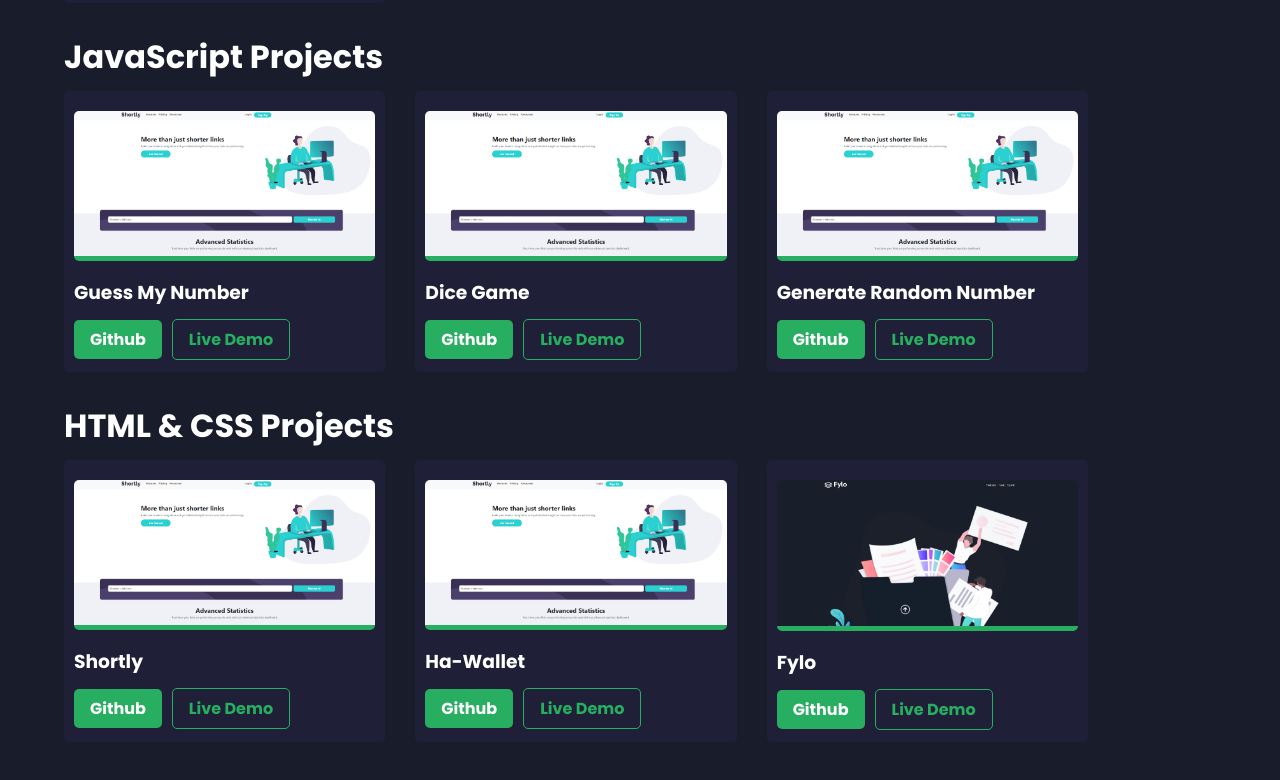
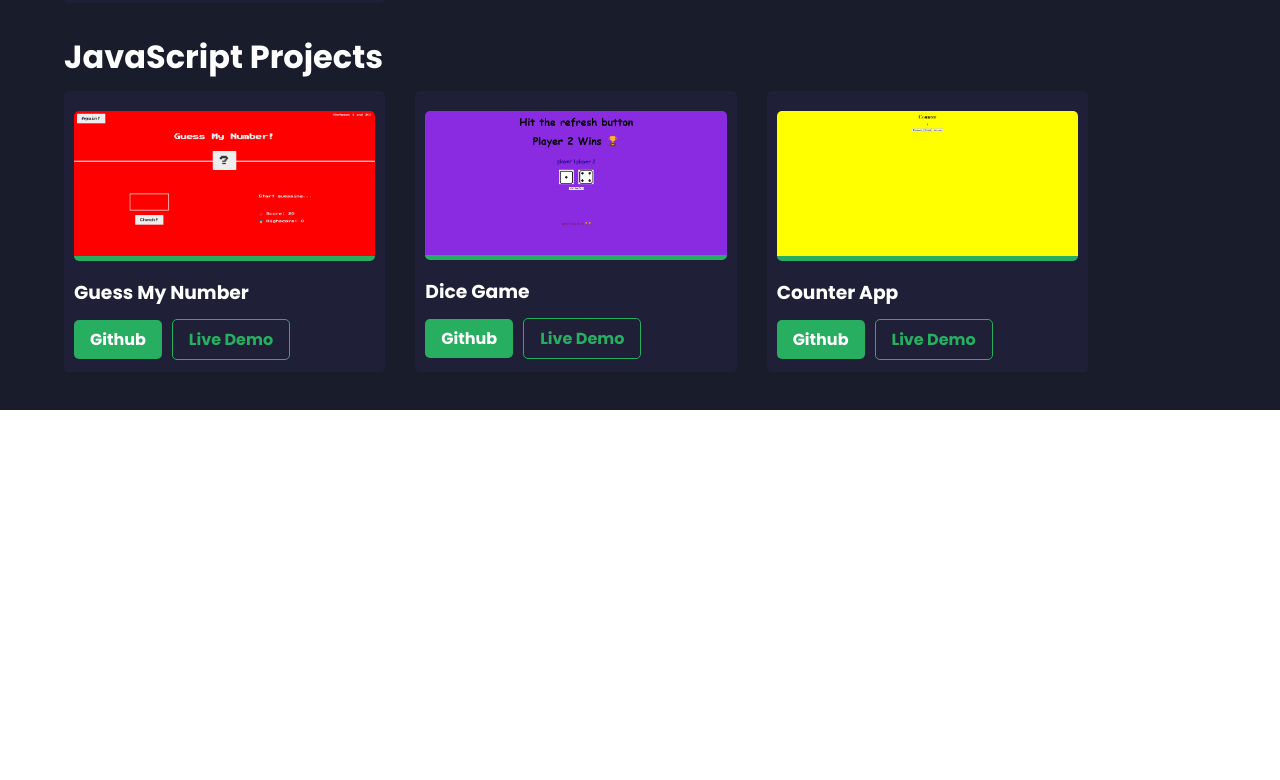
Before and after one commit to ObodoakorDavid/PortfolioMain, a React (Create React App) app: page /portfolio in a window 1280 px wide. Shown: the part 1134-1914 px from the top of the page. After the commit the page ends 1544 px from the top, so only its background shows below. Built offline with nearby package versions, Linux system fonts and the light colour scheme.

Commit message:
made a few changes

```diff
--- a/src/Components/About/About.css
+++ b/src/Components/About/About.css
@@ -46,13 +46,13 @@
 }
 
 .html {
+  width: 90%;
+}
+.css {
   width: 80%;
 }
-.css {
+.javascript {
   width: 70%;
-}
-.javascript {
-  width: 80%;
 }
 .react {
   width: 70%;
--- a/src/Components/About/About.js
+++ b/src/Components/About/About.js
@@ -47,7 +47,7 @@ const About = () => {
         <div className="progress">
           <p>HTML5</p>
           <div>
-            <p>80%</p>
+            <p>90%</p>
             <div className="progress-inner">
               <div className="progressbar html"></div>
             </div>
@@ -56,7 +56,7 @@ const About = () => {
         <div className="progress">
           <p>CSS</p>
           <div>
-            <p>70%</p>
+            <p>80%</p>
             <div className="progress-inner">
               <div className="progressbar css"></div>
             </div>
@@ -65,7 +65,7 @@ const About = () => {
         <div className="progress">
           <p>JavaScript</p>
           <div>
-            <p>80%</p>
+            <p>70%</p>
             <div className="progress-inner">
               <div className="progressbar javascript"></div>
             </div>
--- a/src/Components/Portfolio/Portfolio.js
+++ b/src/Components/Portfolio/Portfolio.js
@@ -10,6 +10,9 @@ import TradeExpress from "../../Assets/ProjectImages/TradeExpressIMG.png";
 import RockPaperScissors from "../../Assets/ProjectImages/RockPaperScissorsIMG.png";
 import DictionaryApp from "../../Assets/ProjectImages/DictionaryIMG.png";
 import haWallet from "../../Assets/ProjectImages/ha-wallet.png";
+import GuessMyNumber from "../../Assets/ProjectImages/GuessMyNumber.png";
+import DiceGame from "../../Assets/ProjectImages/DiceGameIMG.png";
+import CounterApp from "../../Assets/ProjectImages/CounterApp.png";
 
 const Portfolio = () => {
   const ReactData = [
@@ -71,21 +74,21 @@ const Portfolio = () => {
       name: "Guess My Number",
       Github: "https://github.com/ObodoakorDavid/GuessMyNumber",
       LiveDemo: "https://guess-my-number-tsa.netlify.app/",
-      img: Shortly,
+      img: GuessMyNumber,
     },
     {
       id: 2,
       name: "Dice Game",
       Github: "https://github.com/ObodoakorDavid/DiceGame",
       LiveDemo: "https://dice-game-tsa.netlify.app/",
-      img: Shortly,
+      img: DiceGame,
     },
     {
       id: 3,
-      name: "Generate Random Number",
-      Github: "https://github.com/ObodoakorDavid/GenerateRandomNumber",
-      LiveDemo: "https://generate-random-number.netlify.app/",
-      img: Shortly,
+      name: "Counter App",
+      Github: "https://github.com/ObodoakorDavid/CounterWebsite",
+      LiveDemo: "https://counterwebpage.netlify.app/",
+      img: CounterApp,
     },
   ];
 
@@ -160,7 +163,7 @@ const Portfolio = () => {
             })}
           </div>
 
-          <div className="allprojects-items">
+          {/* <div className="allprojects-items">
             <h1>HTML & CSS Projects</h1>
             <div className="projects">
               {HtmlData.map((datum) => {
@@ -176,7 +179,7 @@ const Portfolio = () => {
                 );
               })}
             </div>
-          </div>
+          </div> */}
         </div>
       </div>
     </div>
```
Also changed, not shown: src/Assets/ProjectImages/CounterApp.png (added), src/Assets/ProjectImages/GuessMyNumber.png (added).
